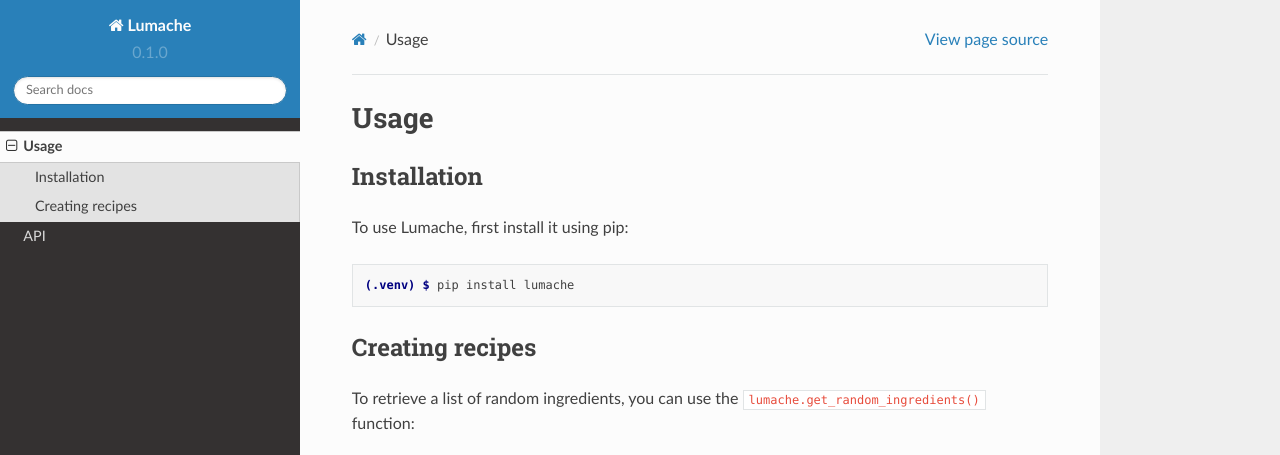
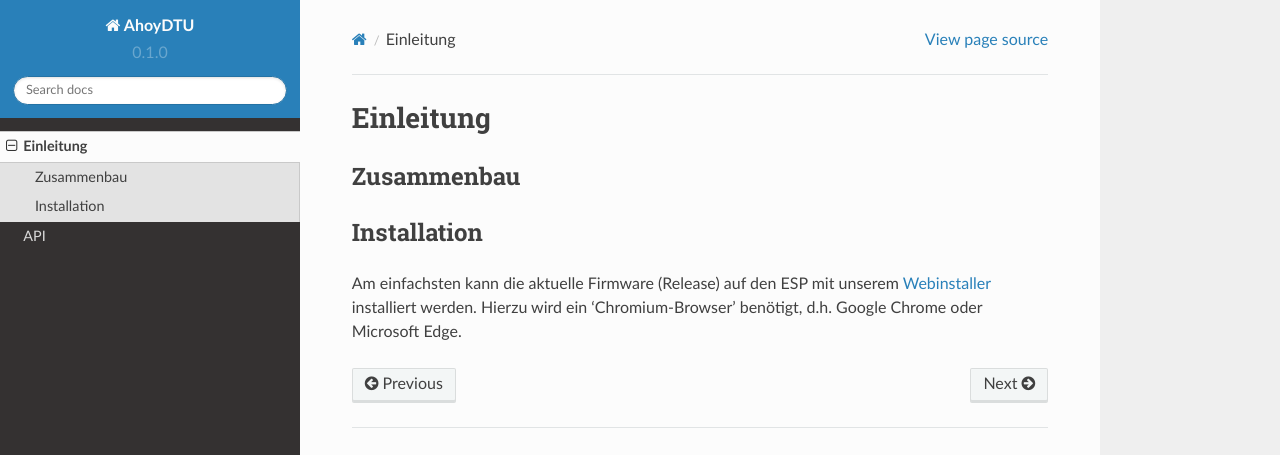
Before and after one commit to lumapu/ahoy_docs, a Sphinx documentation site: the page built from docs/source/usage.rst, in a window 1280 px wide and 1095 px high. Shown: the top 455 px of the window. Built offline with Sphinx 7.4.7 and the Read the Docs theme 2.0.0, drawn with Linux system fonts in a browser that asks for light colours; some of the changed text lies outside the part shown.

Commit message:
improved docs

```diff
--- a/docs/source/conf.py
+++ b/docs/source/conf.py
@@ -2,9 +2,9 @@
 
 # -- Project information
 
-project = 'Lumache'
-copyright = '2021, Graziella'
-author = 'Graziella'
+project = 'AhoyDTU'
+copyright = '2024 AhoyDTU'
+author = 'lumapu'
 
 release = '0.1'
 version = '0.1.0'
--- a/docs/source/index.rst
+++ b/docs/source/index.rst
@@ -3,11 +3,11 @@ AhoyDTU Dokumentation
 
 **AhoyDTU** ist ein Projekt um Wechselrichter der Marke Hoymiles mit eigener Hardware auszulesen. Es basiert im wesentlichen aus einem ESP und einem Funkmodul. Die Hardware kann für weniger als 20€ zusammengebaut werden und macht damit den Wechselrichter per MqTT erreichbar. Es wird neben den aktuellen Produktionsdaten auch die Möglichkeit der Ansteuerung des Wechselrichters bereitgestellt. Damit lässt sich der Wechselrichter zum Beispiel in seiner Leistung begrenzen.
 
-Das Projekt ist Open Source und wird unter einer CC-BY-NC-SA 4.0 Lizenz auf `Github <https://github.com/lumapu/ahoy>` veröffentlicht. Das Projekt hat auch eine `Website <https://ahoydtu.de>`, die einen Online-Installer enthält. Die `aktuelle Firmware <https://fw.ahoydtu.de>` ist ohne Login jederzeit in verschiedenen Verisonen verfügbar.
+Das Projekt ist Open Source und wird unter einer CC-BY-NC-SA 4.0 Lizenz auf `Github <https://github.com/lumapu/ahoy>`_ veröffentlicht. Das Projekt hat auch eine `Website <https://ahoydtu.de>`_, die einen Online-Installer enthält. Die `aktuelle Firmware <https://fw.ahoydtu.de>`_ ist ohne Login jederzeit in verschiedenen Verisonen verfügbar.
 
 .. note::
 
-   Dieses Projekt ist gerade im Entwicklungsstadium
+   Dieses Projekt ist noch im Entwicklungsstadium
 
 Inhalte
 --------
--- a/docs/source/usage.rst
+++ b/docs/source/usage.rst
@@ -1,33 +1,11 @@
-Usage
+Einleitung
 =====
 
 .. _installation:
 
+Zusammenbau
+-----------
+
 Installation
 ------------
-
-To use Lumache, first install it using pip:
-
-.. code-block:: console
-
-   (.venv) $ pip install lumache
-
-Creating recipes
-----------------
-
-To retrieve a list of random ingredients,
-you can use the ``lumache.get_random_ingredients()`` function:
-
-.. autofunction:: lumache.get_random_ingredients
-
-The ``kind`` parameter should be either ``"meat"``, ``"fish"``,
-or ``"veggies"``. Otherwise, :py:func:`lumache.get_random_ingredients`
-will raise an exception.
-
-.. autoexception:: lumache.InvalidKindError
-
-For example:
-
->>> import lumache
->>> lumache.get_random_ingredients()
-['shells', 'gorgonzola', 'parsley']
+Am einfachsten kann die aktuelle Firmware (Release) auf den ESP mit unserem `Webinstaller <https://ahoydtu.de/web_install>`_ installiert werden. Hierzu wird ein 'Chromium-Browser' benötigt, d.h. Google Chrome oder Microsoft Edge.
```
Also changed, not shown: docs/source/mqtt.rst (added, +22 -0 lines).
